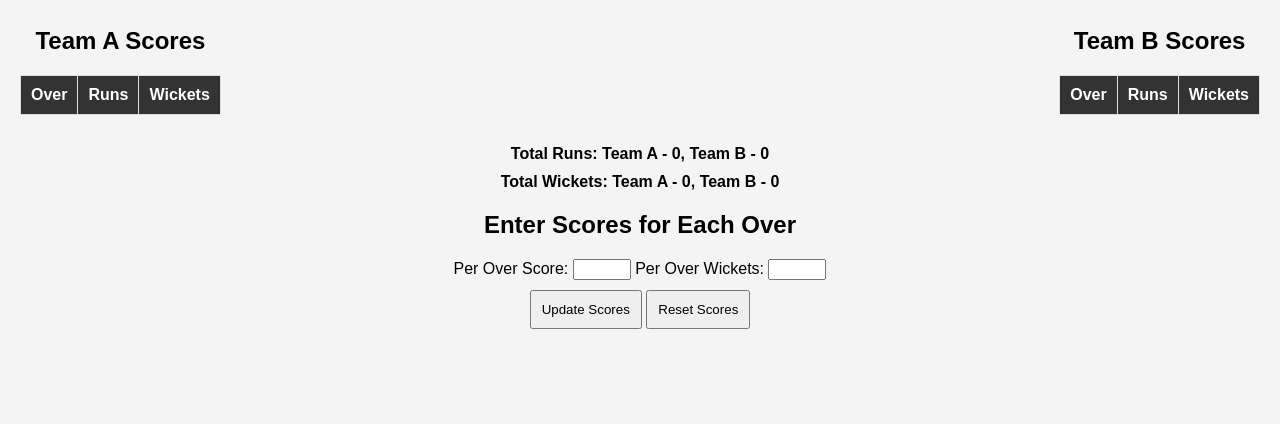
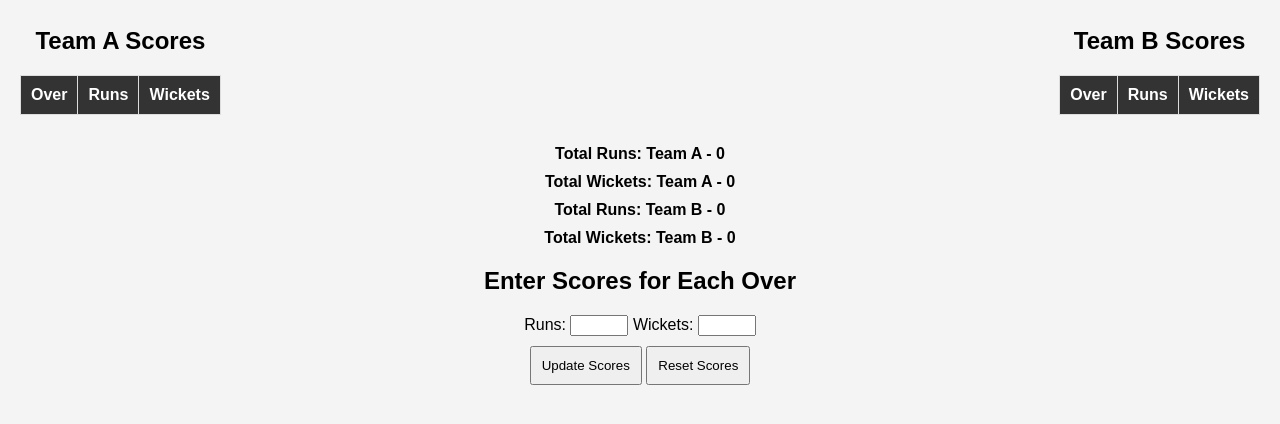
Before and after one commit to azzuallen/Cricket-Score-Board, a plain HTML site: page index.html in a window 1280 px wide. Shown: the part 102-526 px from the top of the page. Drawn offline with Linux system fonts and the light colour scheme.

Commit message:
Update index.html
updated the total score card

```diff
--- a/index.html
+++ b/index.html
@@ -94,15 +94,19 @@
         </div>
     </div>
 
-    <div id="totalRuns">Total Runs: Team A - 0, Team B - 0</div>
-    <div id="totalWickets">Total Wickets: Team A - 0, Team B - 0</div>
+    <div id="totalRuns">Total Runs: Team A - 0</div>
+    <div id="totalWickets">Total Wickets: Team A - 0</div>
+
+
+    <div id="totalRuns">Total Runs: Team B - 0</div>
+    <div id="totalWickets">Total Wickets: Team B - 0</div>
 
     <h2>Enter Scores for Each Over</h2>
 
-    <label for="scoreOver">Per Over Score:</label>
+    <label for="scoreOver">Runs:</label>
     <input type="number" id="scoreOver">
 
-    <label for="overWickets">Per Over Wickets:</label>
+    <label for="overWickets">Wickets:</label>
     <input type="number" id="overWickets">
 
     <br>
```
